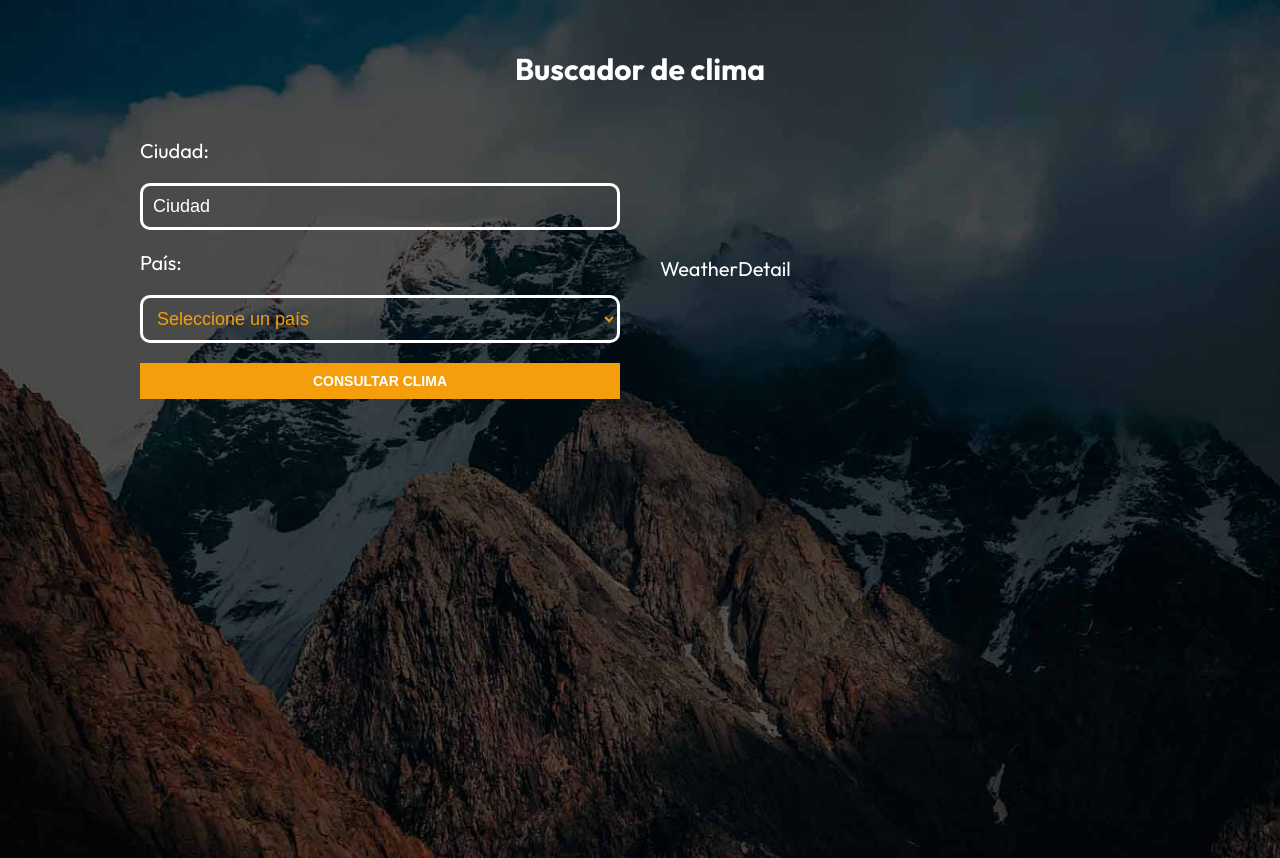
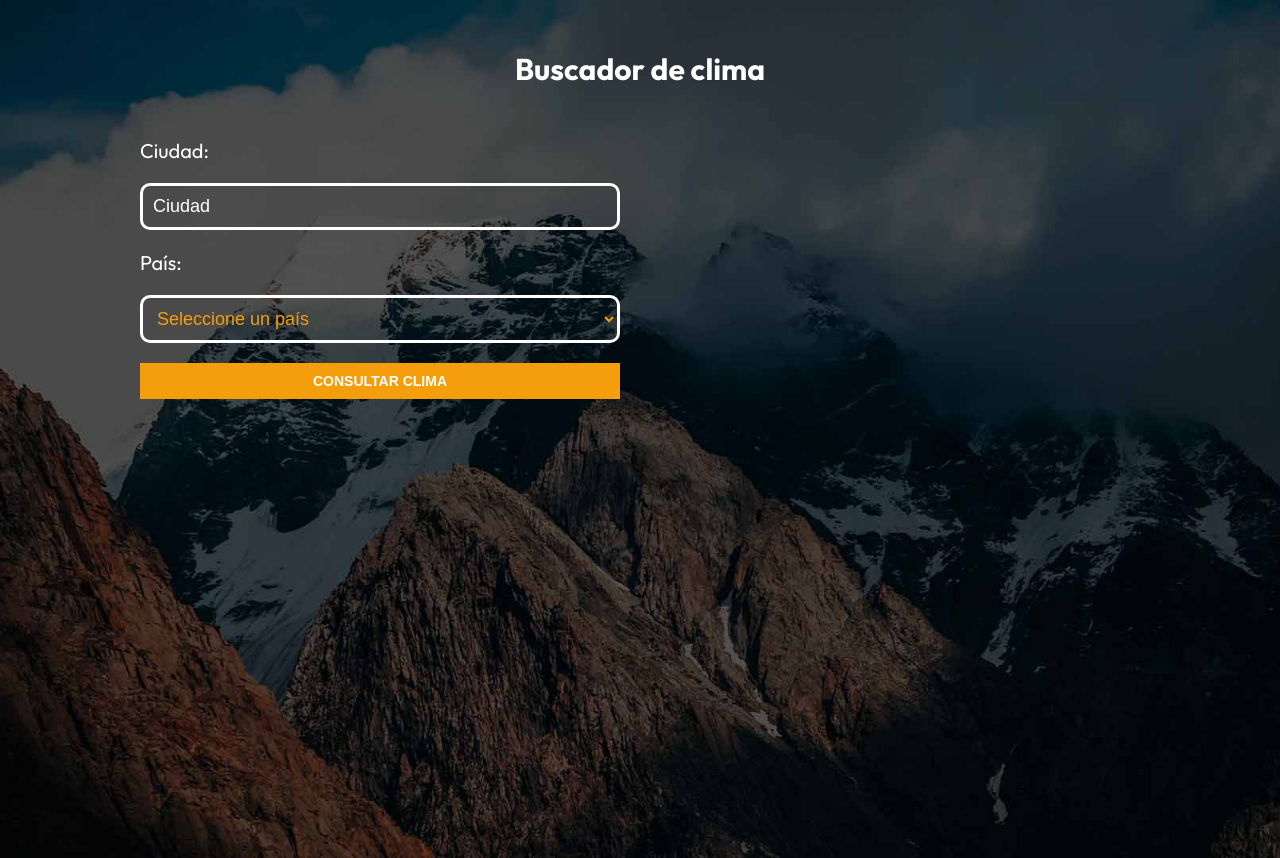
Before and after one commit to lemus777/clima-react-typescript, a React (Vite) app: page / in a window 1280 px wide. Built offline with nearby package versions, Linux system fonts and the light colour scheme.

Commit message:
showing result data

```diff
--- a/src/App.tsx
+++ b/src/App.tsx
@@ -5,7 +5,7 @@ import useWeather from "./hooks/useWeather"
 
 function App() {
 
-  const { weather, fetchWeather } = useWeather()
+  const { weather, fetchWeather, hasWeatherData } = useWeather()
 
   return (
     <>
@@ -15,9 +15,7 @@ function App() {
         <Form
           fetchWeather={fetchWeather}
         />
-        <WeatherDetail
-          weather={weather}
-        />
+        {hasWeatherData && <WeatherDetail weather={weather} />}
       </div>
     </>
   )
--- a/src/components/WeatherDetail/WeatherDetail.tsx
+++ b/src/components/WeatherDetail/WeatherDetail.tsx
@@ -1,10 +1,18 @@
 import { Weather } from "../../hooks/useWeather"
+import { formatTemperature } from "../../utils"
 
 type WeatherDetailProps = {
   weather: Weather
 }
 export default function WeatherDetail({weather}: WeatherDetailProps) {
   return (
-    <div>WeatherDetail</div>
+    <div>
+      <h2>Clima de {weather.name}:</h2>
+      <p>{ formatTemperature( weather.main.temp ) }&deg;C</p>
+      <div>
+        <p>Min: <span>{ formatTemperature( weather.main.temp_min ) }&deg;C</span></p>
+        <p>Max: <span>{ formatTemperature( weather.main.temp_max ) }&deg;C</span></p>
+      </div>
+    </div>
   )
 }
--- a/src/hooks/useWeather.ts
+++ b/src/hooks/useWeather.ts
@@ -2,7 +2,7 @@ import axios from "axios"
 import { z } from "zod"
 // import { object, string, number, InferOutput, parse } from "valibot"
 import { SearchType } from "../types"
-import { useState } from "react"
+import { useMemo, useState } from "react"
 
 // Type guard o assertion
 // function isWeatherResponse(weather : unknown) : weather is Weather {
@@ -99,8 +99,11 @@ export default function useWeather() {
     }
   }
 
+  const hasWeatherData = useMemo(() => weather.name, [weather])
+
   return {
     weather,
-    fetchWeather
+    fetchWeather,
+    hasWeatherData
   }
 }
--- /dev/null
+++ b/src/utils/index.ts
@@ -0,0 +1,4 @@
+export const formatTemperature = (temperature: number) : number => {
+  const kelvin = 273.15
+  return parseInt((temperature - kelvin).toString())
+}
```
